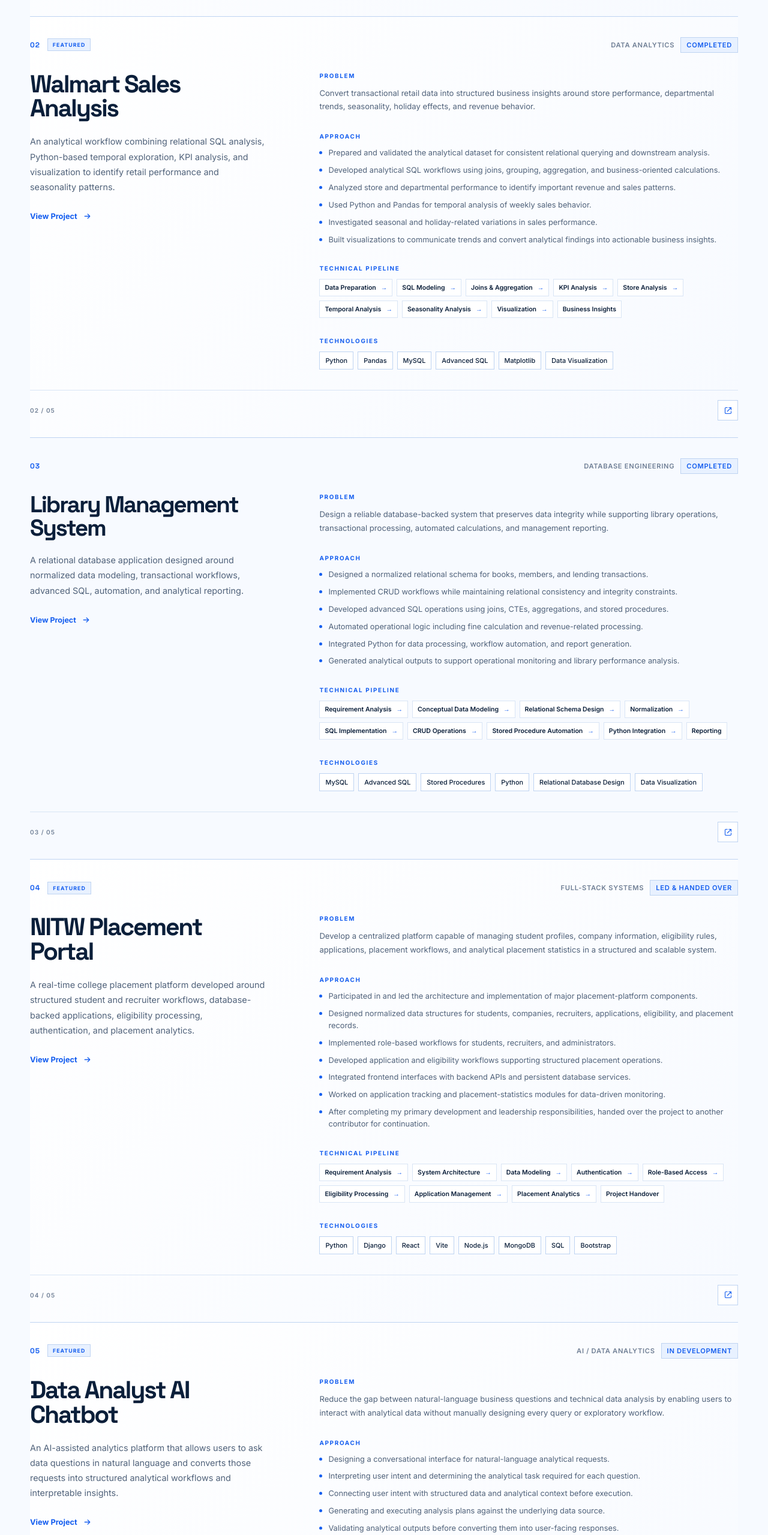
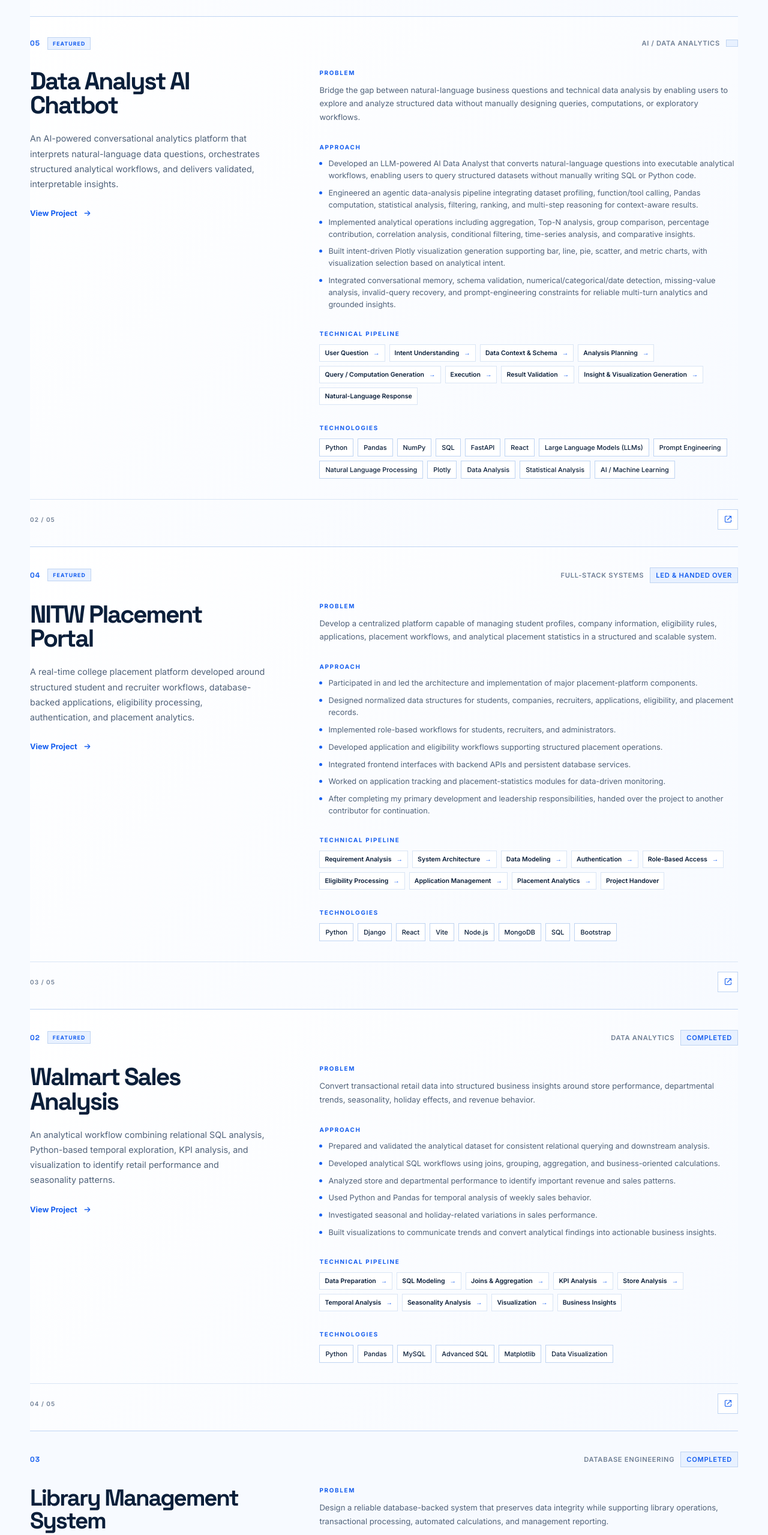
Before and after one commit to Ankitkumar-x/ankit-portfolio, a React (Vite) app: page / in a window 1280 px wide. Shown: the part 4810-7369 px from the top of the page at 60% size. Built offline with nearby package versions, Linux system fonts and the light colour scheme.

Commit message:
refine portfolio sections

```diff
--- a/src/data/profile.js
+++ b/src/data/profile.js
@@ -20,7 +20,7 @@ const profile = {
   description:
     "I combine mathematical reasoning, statistics, computational methods, and machine learning to transform complex data into predictive models, analytical insights, and practical intelligent solutions.",
 
-  resumeUrl: "/Ankit_Kumar_Resume.pdf",
+  resumeUrl: "/Ankit_reSume.pdf",
 
   social: {
     github: "https://github.com/Ankitkumar-x",
--- a/src/data/projects.js
+++ b/src/data/projects.js
@@ -47,6 +47,111 @@ const projects = [
       "Matplotlib",
       "Seaborn",
       "Jupyter Notebook",
+    ],
+
+    github: GITHUB_PROFILE,
+  },
+
+  {
+    id: "data-analyst-ai-chatbot",
+    number: "05",
+    title: "Data Analyst AI Chatbot",
+    category: "AI / Data Analytics",
+    featured: true,
+
+
+    shortDescription:
+      "An AI-powered conversational analytics platform that interprets natural-language data questions, orchestrates structured analytical workflows, and delivers validated, interpretable insights.",
+
+    problem:
+      "Bridge the gap between natural-language business questions and technical data analysis by enabling users to explore and analyze structured data without manually designing queries, computations, or exploratory workflows.",
+
+
+    approach: [
+      "Developed an LLM-powered AI Data Analyst that converts natural-language questions into executable analytical workflows, enabling users to query structured datasets without manually writing SQL or Python code.",
+      "Engineered an agentic data-analysis pipeline integrating dataset profiling, function/tool calling, Pandas computation, statistical analysis, filtering, ranking, and multi-step reasoning for context-aware results.",
+      "Implemented analytical operations including aggregation, Top-N analysis, group comparison, percentage contribution, correlation analysis, conditional filtering, time-series analysis, and comparative insights.",
+      "Built intent-driven Plotly visualization generation supporting bar, line, pie, scatter, and metric charts, with visualization selection based on analytical intent.",
+      "Integrated conversational memory, schema validation, numerical/categorical/date detection, missing-value analysis, invalid-query recovery, and prompt-engineering constraints for reliable multi-turn analytics and grounded insights."
+    ],
+
+
+    pipeline: [
+      "User Question",
+      "Intent Understanding",
+      "Data Context & Schema",
+      "Analysis Planning",
+      "Query / Computation Generation",
+      "Execution",
+      "Result Validation",
+      "Insight & Visualization Generation",
+      "Natural-Language Response",
+    ],
+
+    technologies: [
+      "Python",
+      "Pandas",
+      "NumPy",
+      "SQL",
+      "FastAPI",
+      "React",
+      "Large Language Models (LLMs)",
+      "Prompt Engineering",
+      "Natural Language Processing",
+      "Plotly",
+      "Data Analysis",
+      "Statistical Analysis",
+      "AI / Machine Learning",
+    ],
+
+    github: GITHUB_PROFILE,
+  },
+
+  {
+    id: "nitw-placement-portal",
+    number: "04",
+    title: "NITW Placement Portal",
+    category: "Full-Stack Systems",
+    status: "Led & Handed Over",
+    featured: true,
+
+    shortDescription:
+      "A real-time college placement platform developed around structured student and recruiter workflows, database-backed applications, eligibility processing, authentication, and placement analytics.",
+
+    problem:
+      "Develop a centralized platform capable of managing student profiles, company information, eligibility rules, applications, placement workflows, and analytical placement statistics in a structured and scalable system.",
+
+    approach: [
+      "Participated in and led the architecture and implementation of major placement-platform components.",
+      "Designed normalized data structures for students, companies, recruiters, applications, eligibility, and placement records.",
+      "Implemented role-based workflows for students, recruiters, and administrators.",
+      "Developed application and eligibility workflows supporting structured placement operations.",
+      "Integrated frontend interfaces with backend APIs and persistent database services.",
+      "Worked on application tracking and placement-statistics modules for data-driven monitoring.",
+      "After completing my primary development and leadership responsibilities, handed over the project to another contributor for continuation.",
+    ],
+
+    pipeline: [
+      "Requirement Analysis",
+      "System Architecture",
+      "Data Modeling",
+      "Authentication",
+      "Role-Based Access",
+      "Eligibility Processing",
+      "Application Management",
+      "Placement Analytics",
+      "Project Handover",
+    ],
+
+    technologies: [
+      "Python",
+      "Django",
+      "React",
+      "Vite",
+      "Node.js",
+      "MongoDB",
+      "SQL",
+      "Bootstrap",
     ],
 
     github: GITHUB_PROFILE,
@@ -146,103 +251,6 @@ const projects = [
     github: GITHUB_PROFILE,
   },
 
-  {
-    id: "nitw-placement-portal",
-    number: "04",
-    title: "NITW Placement Portal",
-    category: "Full-Stack Systems",
-    status: "Led & Handed Over",
-    featured: true,
-
-    shortDescription:
-      "A real-time college placement platform developed around structured student and recruiter workflows, database-backed applications, eligibility processing, authentication, and placement analytics.",
-
-    problem:
-      "Develop a centralized platform capable of managing student profiles, company information, eligibility rules, applications, placement workflows, and analytical placement statistics in a structured and scalable system.",
-
-    approach: [
-      "Participated in and led the architecture and implementation of major placement-platform components.",
-      "Designed normalized data structures for students, companies, recruiters, applications, eligibility, and placement records.",
-      "Implemented role-based workflows for students, recruiters, and administrators.",
-      "Developed application and eligibility workflows supporting structured placement operations.",
-      "Integrated frontend interfaces with backend APIs and persistent database services.",
-      "Worked on application tracking and placement-statistics modules for data-driven monitoring.",
-      "After completing my primary development and leadership responsibilities, handed over the project to another contributor for continuation.",
-    ],
-
-    pipeline: [
-      "Requirement Analysis",
-      "System Architecture",
-      "Data Modeling",
-      "Authentication",
-      "Role-Based Access",
-      "Eligibility Processing",
-      "Application Management",
-      "Placement Analytics",
-      "Project Handover",
-    ],
-
-    technologies: [
-      "Python",
-      "Django",
-      "React",
-      "Vite",
-      "Node.js",
-      "MongoDB",
-      "SQL",
-      "Bootstrap",
-    ],
-
-    github: GITHUB_PROFILE,
-  },
-
-  {
-    id: "data-analyst-ai-chatbot",
-    number: "05",
-    title: "Data Analyst AI Chatbot",
-    category: "AI / Data Analytics",
-    status: "In Development",
-    featured: true,
-
-    shortDescription:
-      "An AI-assisted analytics platform that allows users to ask data questions in natural language and converts those requests into structured analytical workflows and interpretable insights.",
-
-    problem:
-      "Reduce the gap between natural-language business questions and technical data analysis by enabling users to interact with analytical data without manually designing every query or exploratory workflow.",
-
-    approach: [
-      "Designing a conversational interface for natural-language analytical requests.",
-      "Interpreting user intent and determining the analytical task required for each question.",
-      "Connecting user intent with structured data and analytical context before execution.",
-      "Generating and executing analysis plans against the underlying data source.",
-      "Validating analytical outputs before converting them into user-facing responses.",
-      "Transforming analytical results into concise explanations, insights, and decision-oriented summaries.",
-      "Structuring the application as a modular pipeline so additional analytics and AI capabilities can be integrated independently.",
-    ],
-
-    pipeline: [
-      "User Question",
-      "Intent Understanding",
-      "Data Context",
-      "Analysis Planning",
-      "Query / Computation",
-      "Execution",
-      "Validation",
-      "Insight Generation",
-      "Natural-Language Response",
-    ],
-
-    technologies: [
-      "Python",
-      "AI / Machine Learning",
-      "Natural Language Processing",
-      "SQL",
-      "Data Analysis",
-      "LLM Integration",
-    ],
-
-    github: GITHUB_PROFILE,
-  },
 ];
 
 export default projects;
--- a/src/sections/Education.jsx
+++ b/src/sections/Education.jsx
@@ -9,9 +9,9 @@ const education = [
     highlight: true,
   },
   {
-    year: "2022 — 2023",
+    year: "2022 — 2024",
     degree: "ITI — National Council for Vocational Training",
-    institution: "Gautam Buddha Pvt. ITI, Hazaribagh",
+    institution: "Industrial Training Institute, Giridih Pachamba",
     type: "Vocational Qualification",
     highlight: false,
   },
```
Also changed, not shown: 1 other file (tests, documents, lock files or other folders).
